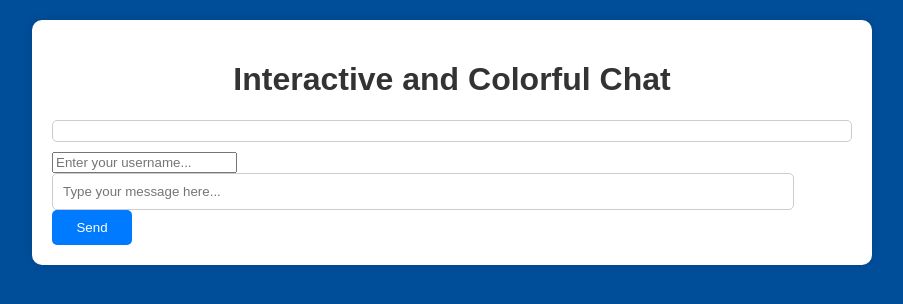
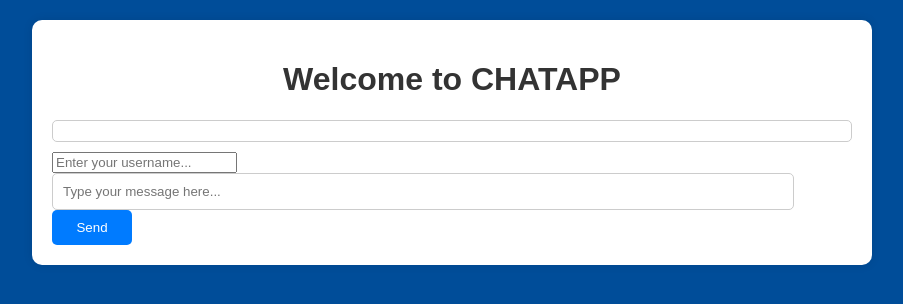
Before and after one commit to amit1295/chatapp-cicd, a Flask app: page / in a window 1280 px wide. Shown: the top 304 px of the page, without its empty margins (188-1091 px from the left). Run offline with Flask 3, Linux system fonts and the light colour scheme; some libraries are stand-ins or nearby versions.

```diff
--- a/templates/index.html
+++ b/templates/index.html
@@ -52,7 +52,7 @@
 </head>
 <body>
     <div class="container">
-        <h1>Interactive and Colorful Chat</h1>
+        <h1>Welcome to CHATAPP</h1>
         <div id="messages"></div>
         <div style="margin-top: 10px;">
             <input type="text" id="username_input" placeholder="Enter your username...">
```
